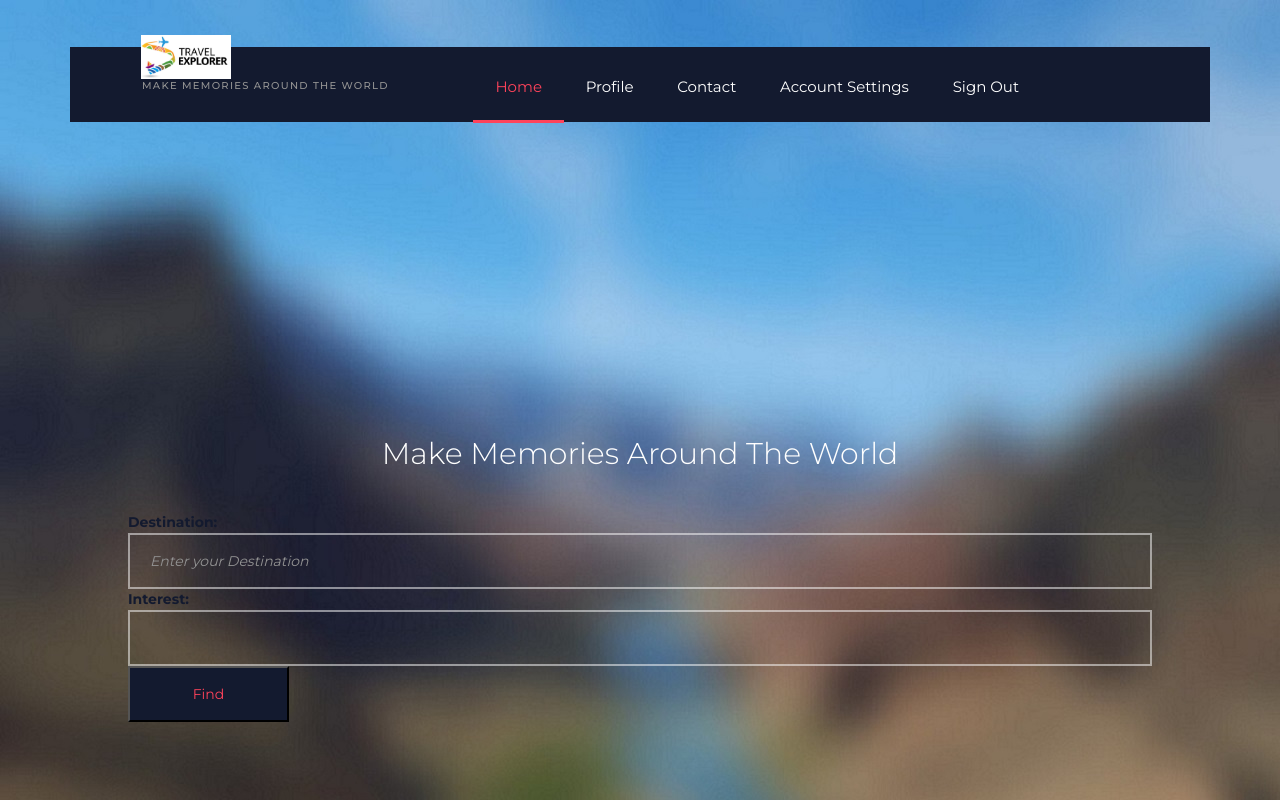
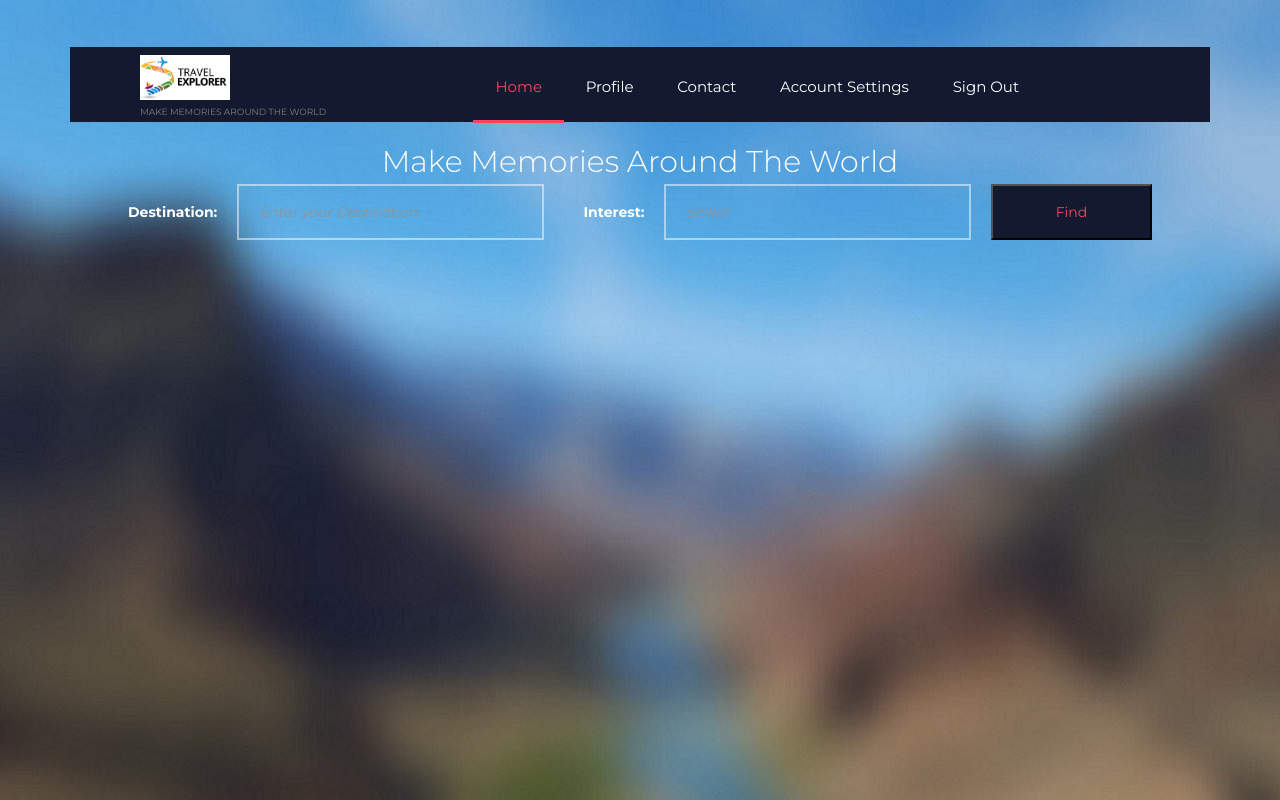
Before and after one commit to htata31/CS5551_TEAM8_LAB3, a website: page public/html/Homepage.html in a window 1280 px wide. Drawn offline with nearby package versions, Linux system fonts and the light colour scheme.

Commit message:
-Changed the css for header in all pages and removes the .idea files from repo

```diff
--- a/public/html/Homepage.html
+++ b/public/html/Homepage.html
@@ -30,9 +30,9 @@
                         <div class="logo_container ">
                             <div class="logo">
                                 <!--<div>&nbsp;&nbsp;&nbsp;&nbsp;&nbsp;&nbsp;&nbsp;Travel Explorer</div>-->
-                                <div class="logo_image"><img src="../Images/Travel_Explorer.png" alt=""></div>
-                                <br>
-                                <div>Make memories around the world</div>
+                                <div style="position: relative;top: 0.25%;left:-1%" class="logo_image"><img src="../Images/Travel_Explorer.png" alt=""></div>
+
+                                <div style="position: relative;top: -55%;left:-1%;color:grey;font-size: 9px">Make memories around the world</div>
                             </div>
                         </div>
 
@@ -64,17 +64,18 @@
                     <div class="find">
                         <div class="container" >
                             <div class="row" >
-                                <div class="col-12">
-                                    <div class="find_title text-center">Make Memories Around The World</div>
-                                </div>
+                                <!--<div class="col-12">-->
+                                    <!--<div class="find_title text-center">Make Memories Around The World</div>-->
+                                <!--</div>-->
                                 <div class="find_form_container">
                                     <form action="#" id="find_form" class="find_form d-flex flex-md-row flex-column align-items-md-center align-items-start justify-content-md-between justify-content-start flex-wrap">
-                                            <div><b>Destination:</b></div>
-                                            <input type="text"  class="destination find_input" id="searchDestination"   ng-model="searchDestination" placeholder="Enter your Destination">
+                                        <div class="find_title text-center">Make Memories Around The World</div></br>
+                                            <div style="color: white"><b>Destination:</b></div>
+                                            <input type="text"  style="width: 30%" class="destination find_input" id="searchDestination"   ng-model="searchDestination" placeholder="Enter your Destination">
                                             <h5 style="color: red">{{finalErr}}</h5>
-                                            <div><b>Interest:</b></div>
-                                            <select name="interest" ng-model="interest" id="interest" class="dropdown_item_select find_input">
-                                                <option>Select</option>
+                                            <div style="color: white"><b>Interest:</b></div>
+                                            <select name="interest" style="width: 30%" ng-model="interest"  id="interest" class="dropdown_item_select find_input">
+                                                <option value="" selected disabled hidden>Select</option>
                                                 <option>Museum</option>
                                                 <option>Adventure</option>
                                                 <option>Devotional</option>
--- a/public/styles/main_styles.css
+++ b/public/styles/main_styles.css
@@ -250,7 +250,7 @@ section
 .home_content
 {
 	position: absolute;
-	top: 46%;
+	top: 5%;
 	left: 50%;
 	-webkit-transform: translateX(-50%);
 	-moz-transform: translateX(-50%);
```
Also changed, not shown: public/LoginPage.html (+1 -1 lines), public/html/AccountSettings.html (+11 -5 lines), public/html/contact.html (+2 -2 lines), public/html/profilepage.html (+1 -1 lines).
